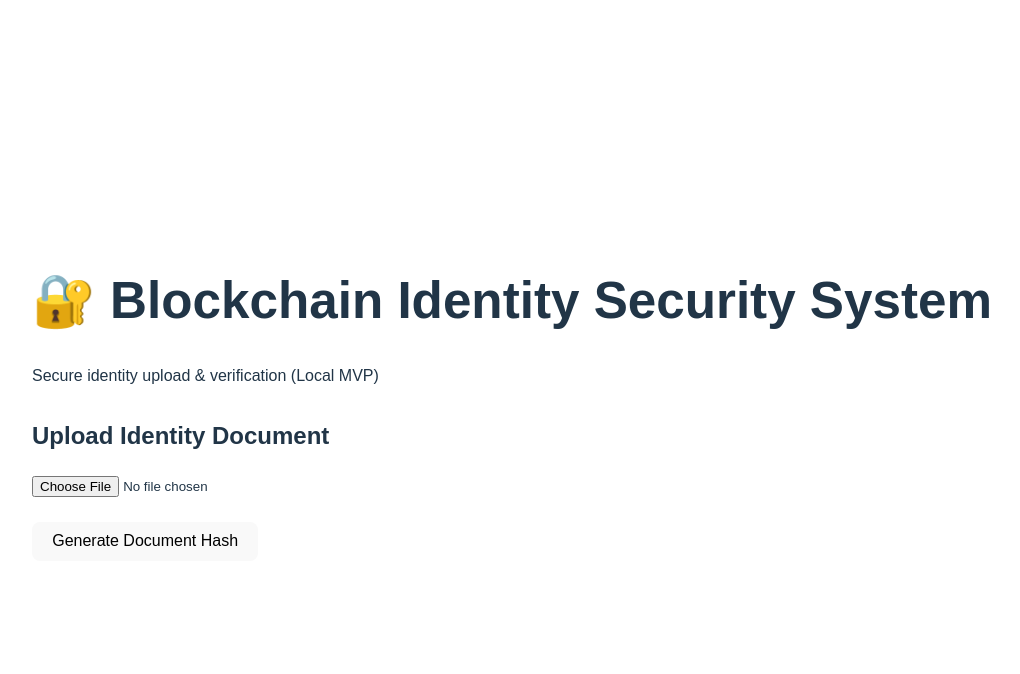
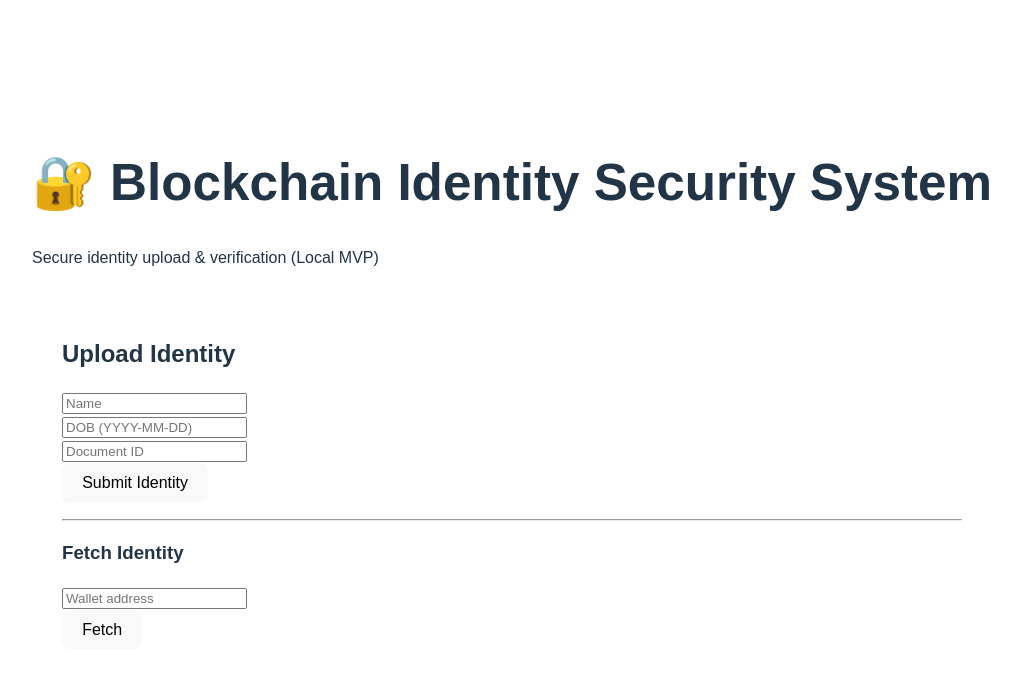
Before and after one commit to RishabhAgni2/blockchain-identity-security-system, a React app in the folder Frontend/: page / in a window 1280 px wide. Shown: the top 674 px of the page, without its empty margins (8-1028 px from the left). Built offline with nearby package versions, Linux system fonts and the light colour scheme; the HTML template or start-up script is replaced by a standard one.

Commit message:
feat: implement identity upload page UI

```diff
--- a/Frontend/src/pages/UploadIdentity.jsx
+++ b/Frontend/src/pages/UploadIdentity.jsx
@@ -1,46 +1,82 @@
-import React, { useState } from "react";
+import { useState } from "react";
+import { createIdentity, getIdentity } from "../services/identityService";
 
-function UploadIdentity() {
-  const [file, setFile] = useState(null);
-  const [hash, setHash] = useState("");
+const UploadIdentity = () => {
+  const [form, setForm] = useState({
+    name: "",
+    dob: "",
+    document: "",
+  });
 
-  const handleFileChange = (e) => {
-    setFile(e.target.files[0]);
-    setHash("");
+  const [address, setAddress] = useState("");
+  const [result, setResult] = useState(null);
+  const [message, setMessage] = useState("");
+
+  const handleChange = (e) => {
+    setForm({ ...form, [e.target.name]: e.target.value });
   };
 
-  const generateFakeHash = () => {
-    if (!file) {
-      alert("Please upload a file first");
-      return;
+  const handleSubmit = async () => {
+    try {
+      const res = await createIdentity(form);
+      setMessage(res.data.message);
+    } catch (err) {
+      setMessage(err.response?.data?.error || "Error");
     }
-    // Fake hash for frontend MVP
-    const fakeHash =
-      Math.random().toString(36).substring(2) +
-      Math.random().toString(36).substring(2);
-    setHash(fakeHash);
+  };
+
+  const handleFetch = async () => {
+    try {
+      const res = await getIdentity(address);
+      setResult(res.data);
+    } catch (err) {
+      setMessage(err.response?.data?.error || "Error");
+    }
   };
 
   return (
-    <div style={{ marginTop: "30px" }}>
-      <h2>Upload Identity Document</h2>
+    <div style={{ padding: "30px" }}>
+      <h2>Upload Identity</h2>
 
-      <input type="file" onChange={handleFileChange} />
+      <input
+        name="name"
+        placeholder="Name"
+        onChange={handleChange}
+      /><br />
 
-      <br /><br />
+      <input
+        name="dob"
+        placeholder="DOB (YYYY-MM-DD)"
+        onChange={handleChange}
+      /><br />
 
-      <button onClick={generateFakeHash}>
-        Generate Document Hash
-      </button>
+      <input
+        name="document"
+        placeholder="Document ID"
+        onChange={handleChange}
+      /><br />
 
-      {hash && (
-        <div style={{ marginTop: "20px" }}>
-          <strong>Generated Hash:</strong>
-          <p style={{ wordBreak: "break-all" }}>{hash}</p>
-        </div>
+      <button onClick={handleSubmit}>Submit Identity</button>
+
+      <p>{message}</p>
+
+      <hr />
+
+      <h3>Fetch Identity</h3>
+      <input
+        placeholder="Wallet address"
+        onChange={(e) => setAddress(e.target.value)}
+      />
+      <br />
+      <button onClick={handleFetch}>Fetch</button>
+
+      {result && (
+        <pre style={{ background: "#f4f4f4", padding: "10px" }}>
+          {JSON.stringify(result, null, 2)}
+        </pre>
       )}
     </div>
   );
-}
+};
 
 export default UploadIdentity;
```
